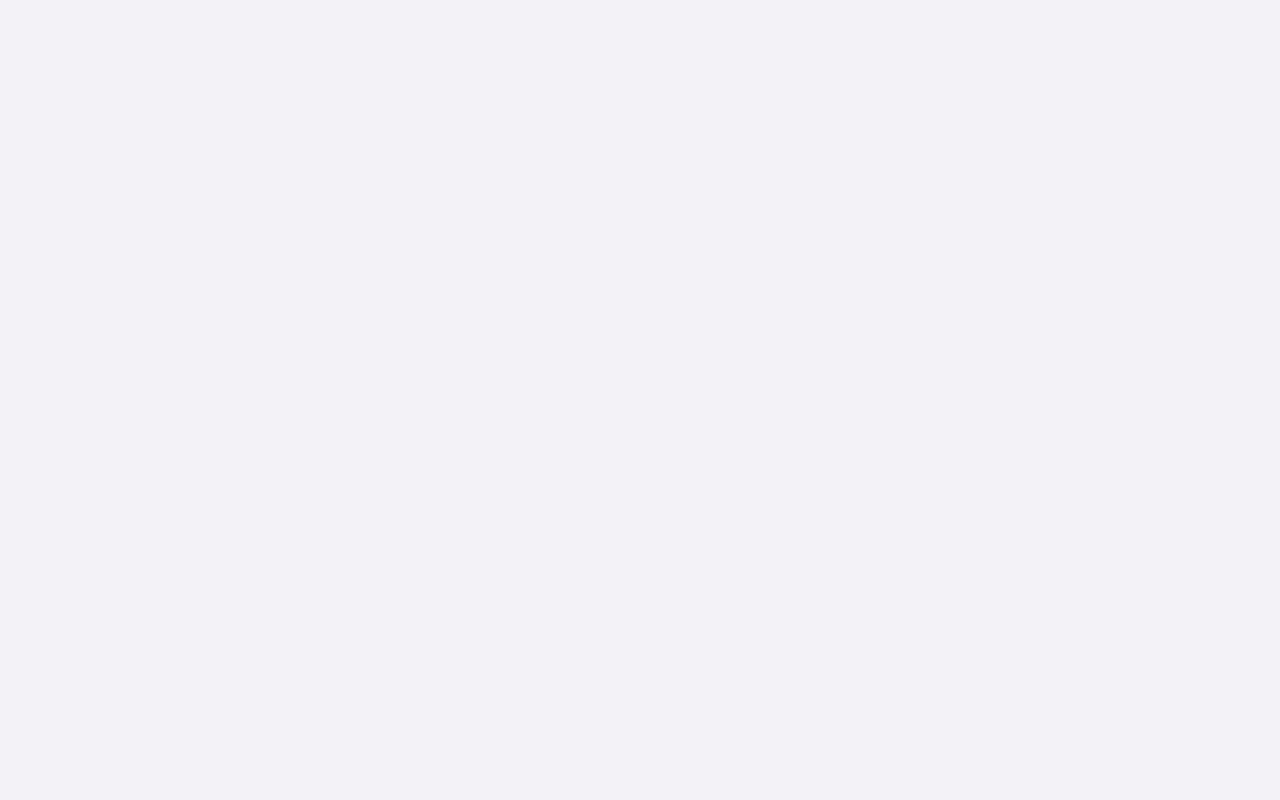
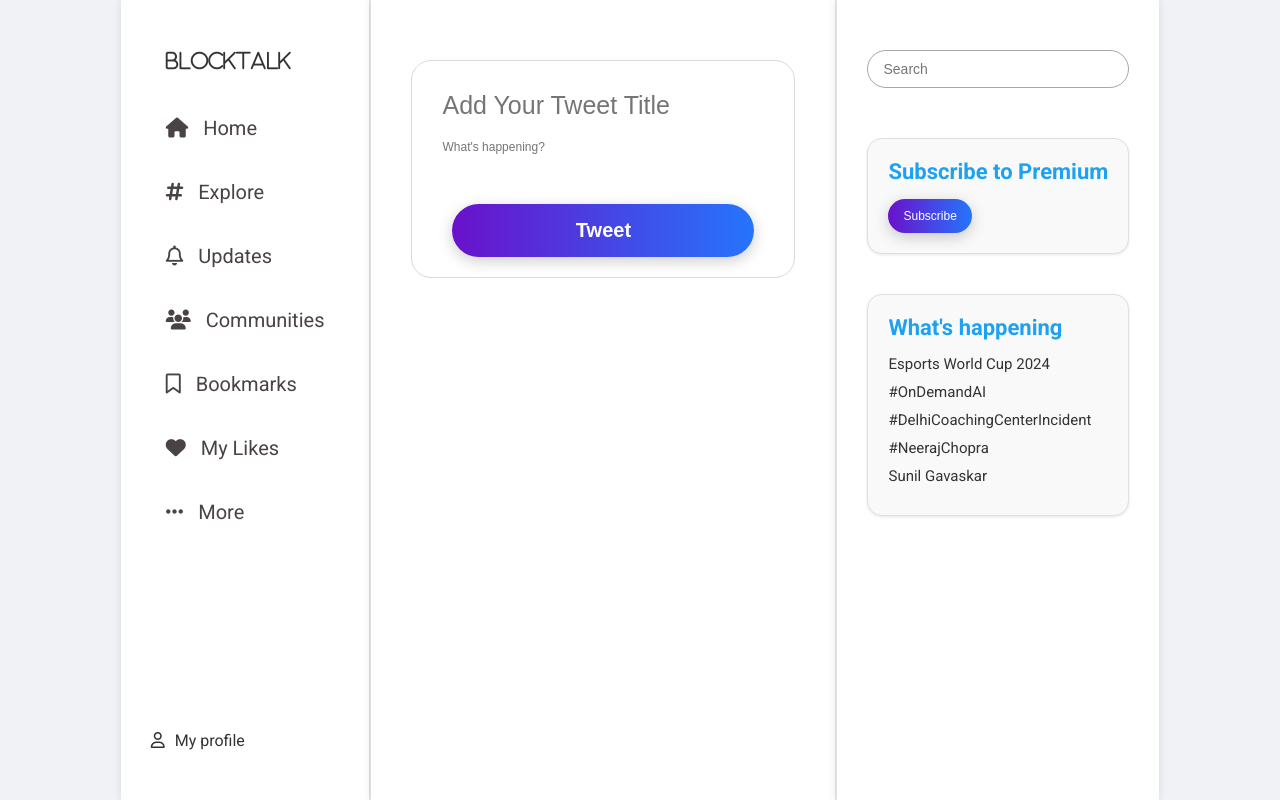
Before and after one commit to SamarthJ2004/BlockTalk1, a React (Vite) app: page /home in a window 1280 px wide. Before the commit this address had no page. Built offline with nearby package versions, Linux system fonts and the light colour scheme.

Commit message:
resolved refesh

```diff
--- a/src/App.jsx
+++ b/src/App.jsx
@@ -1,16 +1,17 @@
-import React, { useEffect, useState } from 'react';
+import React from 'react';
 import './App.css';
 import Home from './components/Home';
 import { BrowserRouter as Router, Route, Routes } from 'react-router-dom';
 import Updates from './components/Updates';
+import MainPage from './components/MainPage';
 
 function App() {
   return (
     <Router>
       <Routes>
-        <Route path="/" element={<Home />} />
-        <Route path="/explore" element={<Updates/>} />
-
+        <Route exact path="/" element={<Home />} />
+        <Route path='/home' element={<MainPage/>} />
+        <Route path="/explore" element={<Updates />} />
       </Routes>
     </Router>
   );
--- a/src/components/Home.jsx
+++ b/src/components/Home.jsx
@@ -1,15 +1,14 @@
 import React, { useEffect, useState } from 'react';
-import '../App.css'
-import Sidebar from './Sidebar';
-import MainContent from './MainContent';
-import RightSidebar from './RightSidebar';
+import { useNavigate } from 'react-router-dom';
 import Init from './Init';
 import { SEPOLIA_ID } from '../config';
+import MainPage from './MainPage';
 
 function Home() {
 
   const [currentAccount, setCurrentAccount] = useState('');
   const [correctNetwork, setCorrectNetwork] = useState(false);
+  const navigate = useNavigate();
 
   const connectWallet = async () => {
     try {
@@ -18,7 +17,7 @@ function Home() {
       if (!ethereum) {
         console.log('Metamask not detected');
         window.alert("Connect to Metamask");
-        window.location="https://metamask.io/"
+        window.location = "https://metamask.io/"
         return;
       }
 
@@ -63,11 +62,7 @@ function Home() {
       {currentAccount === '' ? (
         <Init connectWallet={connectWallet} />
       ) : correctNetwork ? (
-        <div className="app">
-          <Sidebar account={currentAccount} />
-          <MainContent />
-          <RightSidebar />
-        </div>
+        navigate("/home")
       ) : (
         <div className='flex flex-col justify-center items-center mb-20 font-bold text-2xl gap-y-3'>
           <div>----------------------------------------</div>
--- a/src/components/Init.jsx
+++ b/src/components/Init.jsx
@@ -9,7 +9,7 @@ function Init({ connectWallet }) {
           <h1>Welcome to BlockTalk</h1>
           <h2>Speak Freely, Share Boldly.</h2>
         </div>
-        <button onClick={connectWallet}>Connect Wallet</button>
+        <button onClick={connectWallet} route="/home">Connect Wallet</button>
       </div>
     </div>
   );
--- /dev/null
+++ b/src/components/MainPage.jsx
@@ -0,0 +1,17 @@
+import React from 'react'
+import Sidebar from './Sidebar';
+import MainContent from './MainContent';
+import RightSidebar from './RightSidebar';
+import '../App.css'
+
+const MainPage = () => {
+    return (
+        <div className="app">
+            <Sidebar/>
+            <MainContent />
+            <RightSidebar />
+        </div>
+    )
+}
+
+export default MainPage;
--- a/src/components/Sidebar.jsx
+++ b/src/components/Sidebar.jsx
@@ -1,15 +1,17 @@
-import React from 'react';
+import React, { useState } from 'react';
 import './css/Sidebar.css';
 import Tooltip from './Tooltip';
-import { useNavigate } from 'react-router-dom';
 import SidebarItem from './SidebarItem';
 
-const Sidebar = ({ account }) => {
-  const navigate = useNavigate();
+const Sidebar = () => {
+  const [currentAccount, setCurrentAccount] = useState('');
 
-  const handleClick = () => {
-    navigate('/explore');
-  };
+  const getAccount = async () => {
+    const accounts = await window.ethereum.request({ method: 'eth_accounts' });
+    setCurrentAccount(accounts[0]);
+  }
+
+  getAccount();
 
   return (
     <div className='sidebar'>
@@ -23,7 +25,7 @@ const Sidebar = ({ account }) => {
         <SidebarItem icon="fa-solid fa-heart" text="My Likes" route="/likes" />
         <SidebarItem icon="fas fa-ellipsis-h" text="More" route="/more" />
       </div>
-      <Tooltip account={account}/>
+      <Tooltip account={currentAccount} />
     </div>
   );
 }
```
Lines whose indentation alone changed are shown as unchanged.
